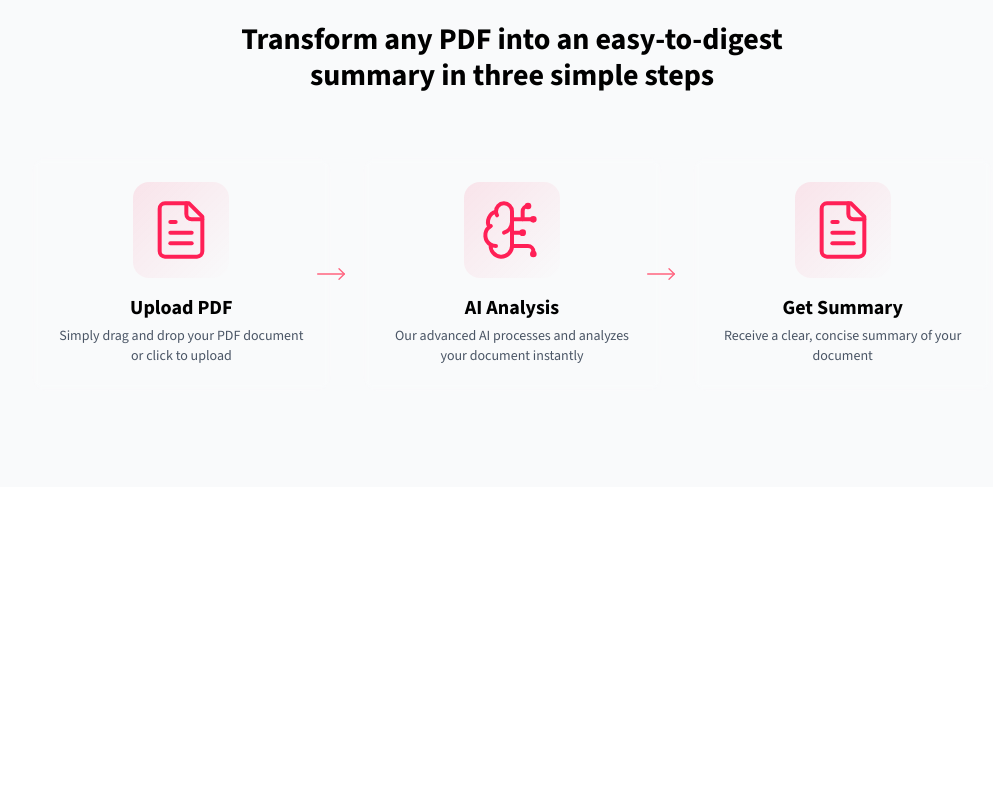
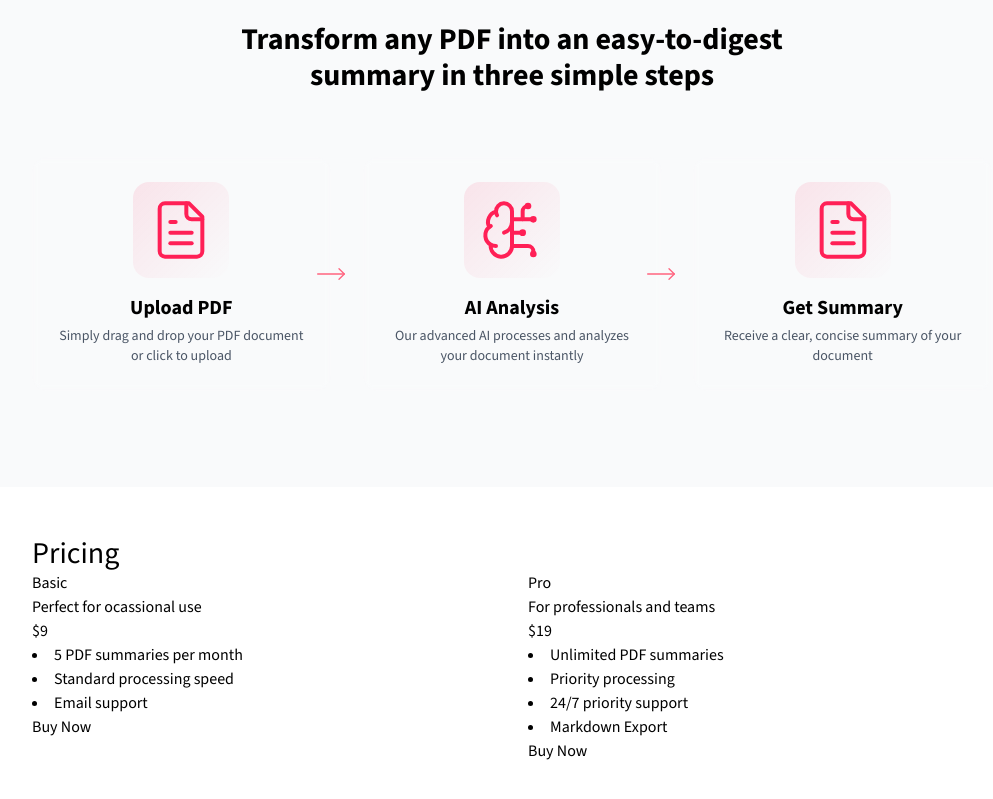
Before and after one commit to Vansh1379/Sommaira-ai, a Next.js app: page / in a window 1280 px wide. Shown: the part 1141-1940 px from the top of the page, without its empty margins (128-1121 px from the left). Before the commit the page ends 1628 px from the top, so only its background shows below. Built offline with nearby package versions, Linux system fonts and the light colour scheme.

Commit message:
Added procing section

```diff
--- a/app/page.tsx
+++ b/app/page.tsx
@@ -2,6 +2,7 @@ import BgGradient from "@/components/common/bg-gradient";
 import DemoSection from "@/components/home/demo-section";
 import HeroSection from "@/components/home/hero-section";
 import HowItWorks from "@/components/home/how-it-works";
+import PricingSection from "@/components/home/pricing-section";
 
 export default function Home() {
   return (
@@ -11,6 +12,7 @@ export default function Home() {
         <HeroSection />
         <DemoSection />
         <HowItWorks />
+        <PricingSection />
       </div>
     </div>
   );
--- a/components/home/how-it-works.tsx
+++ b/components/home/how-it-works.tsx
@@ -57,8 +57,8 @@ export default function HowItWorks() {
         </div>
         <div className="grid grid-cols-1 md:grid-cols-3 gap-8 max-w-6xl mx-auto relative">
           {steps.map((step, idx) => (
-            <div className="relative flex items-stretch">
-              <StepItem key={idx} {...step} />
+            <div className="relative flex items-stretch" key={idx}>
+              <StepItem {...step} />
               {idx < steps.length - 1 && (
                 <div className="hidden md:block absolute   top-1/2 -right-4 trsnsform -translate-y-1/2 z-10  ">
                   <MoveRight
--- /dev/null
+++ b/components/home/pricing-section.tsx
@@ -0,0 +1,68 @@
+import Link from "next/link";
+
+const plans = [
+  {
+    id: "basic",
+    name: "Basic",
+    price: 9,
+    description: "Perfect for ocassional use",
+    items: [
+      "5 PDF summaries per month",
+      "Standard processing speed",
+      "Email support",
+    ],
+    paymentLink: "",
+  },
+  {
+    id: "pro",
+    name: "Pro",
+    price: 19,
+    description: "For professionals and teams",
+    items: [
+      "Unlimited PDF summaries",
+      "Priority processing",
+      "24/7 priority support",
+      "Markdown Export",
+    ],
+    paymentLink: "",
+  },
+];
+
+const PricingCard = ({ name, price, description, items, id, paymentLink }) => {
+  return (
+    <div className="relative w-full max-w-lg">
+      <div>
+        <p>{name}</p>
+        <p>{description}</p>
+      </div>
+      <div>
+        <p>${price}</p>
+      </div>
+      <div>
+        {items.map((item, idx) => (
+          <li key={idx}>{item}</li>
+        ))}
+      </div>
+      <div>
+        <Link href={paymentLink}>Buy Now</Link>
+      </div>
+    </div>
+  );
+};
+
+export default function PricingSection() {
+  return (
+    <section>
+      <div className="py-12 lg:py-24 max-w-5xl mx-auto px-4 m:px-6 lg:px-8 lg:pt-12">
+        <div>
+          <h2>Pricing</h2>
+        </div>
+        <div className="relative flex justify-center flex-col lg:flex-row items-center lg:items-stretch gap-8">
+          {plans.map((plan) => (
+            <PricingCard key={plan.id} {...plan} />
+          ))}
+        </div>
+      </div>
+    </section>
+  );
+}
```
